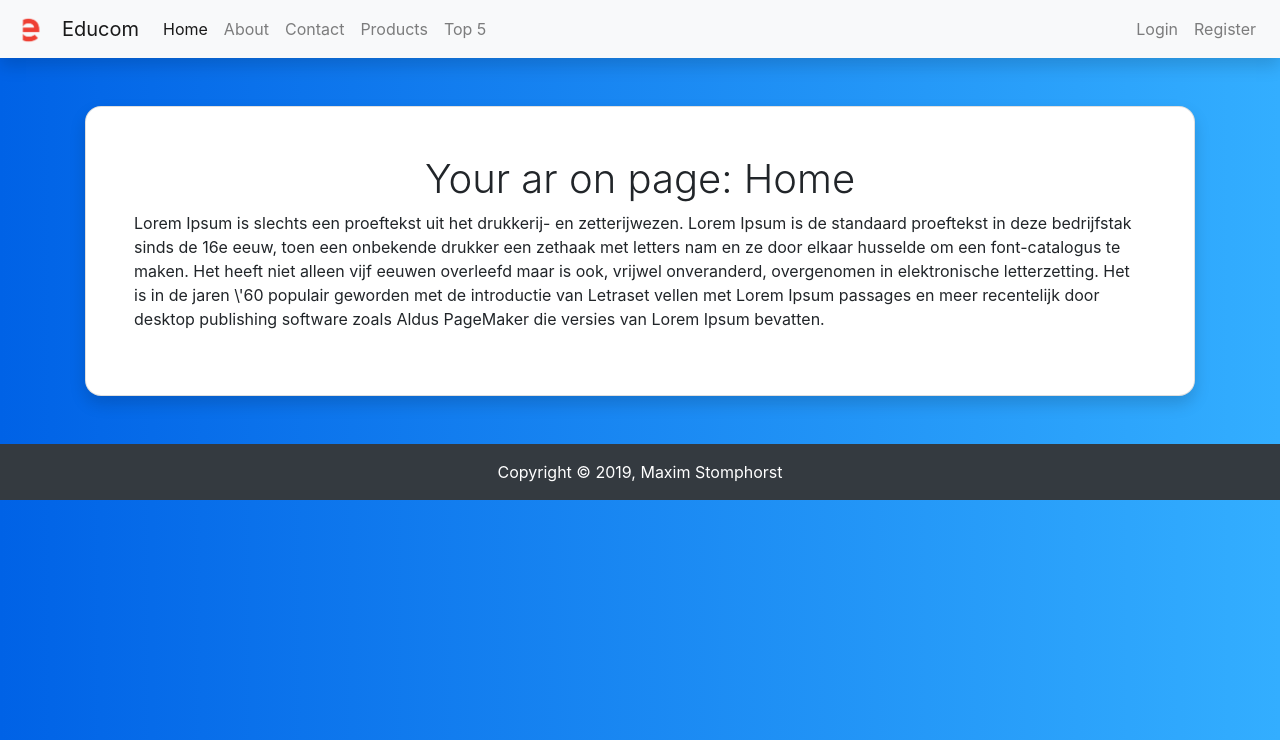
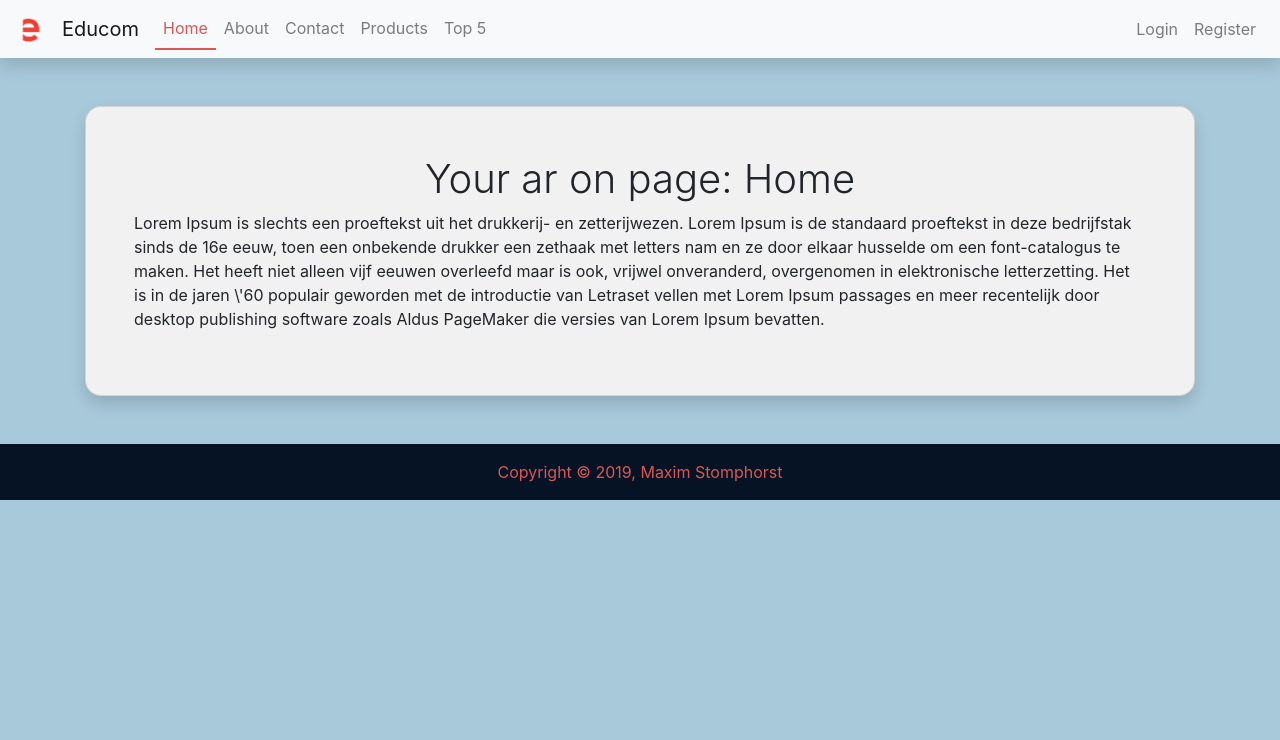
Before and after one commit to majstomphorst/webshop, a PHP site: page / in a window 1280 px wide. Shown: the top 740 px of the page. Run offline with PHP 8.4, Linux system fonts and the light colour scheme; some libraries are stand-ins or nearby versions.

Commit message:
style update

```diff
--- a/assets/css/mystyle.css
+++ b/assets/css/mystyle.css
@@ -1,5 +1,5 @@
 body {
-    background: linear-gradient(to right, #0062E6, #33AEFF);
+    background: #A8C9DA;
     -webkit-background-size: cover;
     -moz-background-size: cover;
     background-size: cover;
@@ -10,6 +10,7 @@ body {
 }
 
 .card {
+  background: #F1F1F1;
     border-radius: 1rem;
 }
 
@@ -98,3 +99,24 @@ body {
 .rating-stars ul > li.star.selected > i.fa {
   color:#FF912C;
 }
+
+.nav-link:hover {
+  color: #DB5756 !important;
+}
+.active {
+  color: #DB5756!important;
+  border-bottom: 2px solid #DB5756;
+}
+
+
+/* footer */
+footer {
+  background: #061324;
+}
+footer > p {
+  color: #DB5756;
+}
+
+a:hover{
+  color: #DB5756 !important;
+}
--- a/classes/basic_doc.php
+++ b/classes/basic_doc.php
@@ -123,8 +123,8 @@ class basicDoc extends htmlDoc
 
     private function bodyFooter()
     {
-        echo "<footer class='py-3 bg-dark'>
-            <p class='m-0 text-center text-white'>Copyright &copy; 2019, Maxim Stomphorst</p>
+        echo "<footer class='py-3'>
+            <p class='m-0 text-center'>Copyright &copy; 2019, Maxim Stomphorst</p>
             </footer>";
     }
 
```
Also changed, not shown: tmp.php (+0 -18 lines).
